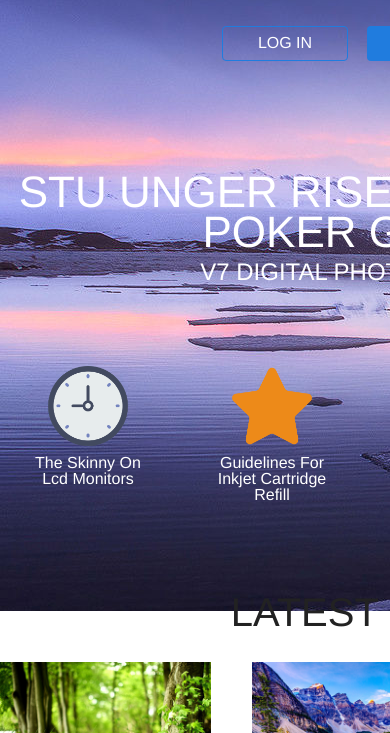
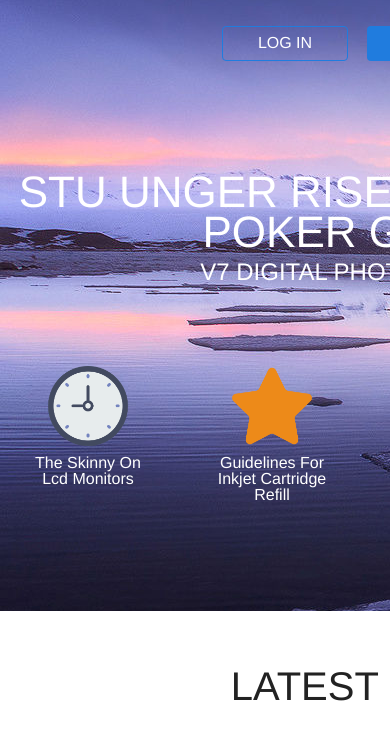
Before and after one commit to Julisitta/Company-cite, a website built with webpack: page index.html in a window 390 px wide. Shown: the part 61-794 px from the top of the page. Built offline with nearby package versions, Linux system fonts and the light colour scheme; files whose address does not match are found by name.

Commit message:
Change .preview padding-bottom

```diff
--- a/css/styles.css
+++ b/css/styles.css
@@ -449,6 +449,9 @@
     .header{
         display: block;
     }
+    .preview{
+        padding-bottom: 20%;
+    }
     .logo-list {
         width: 80%;
     }
```
